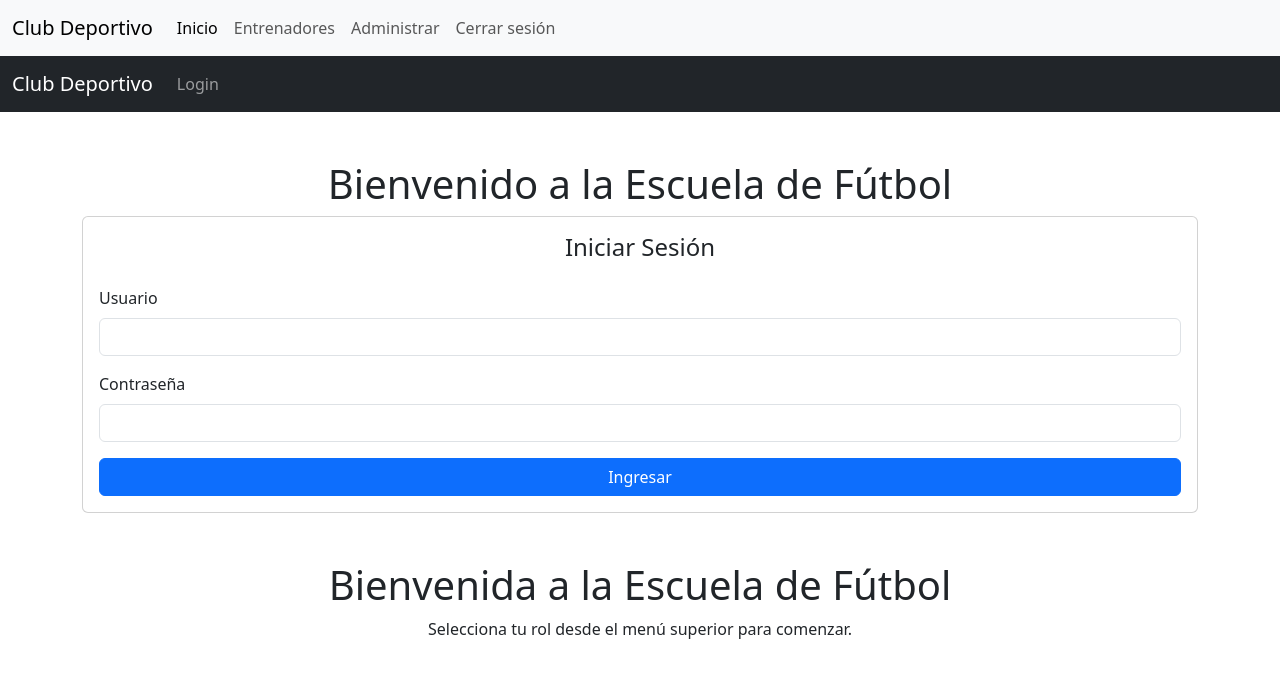
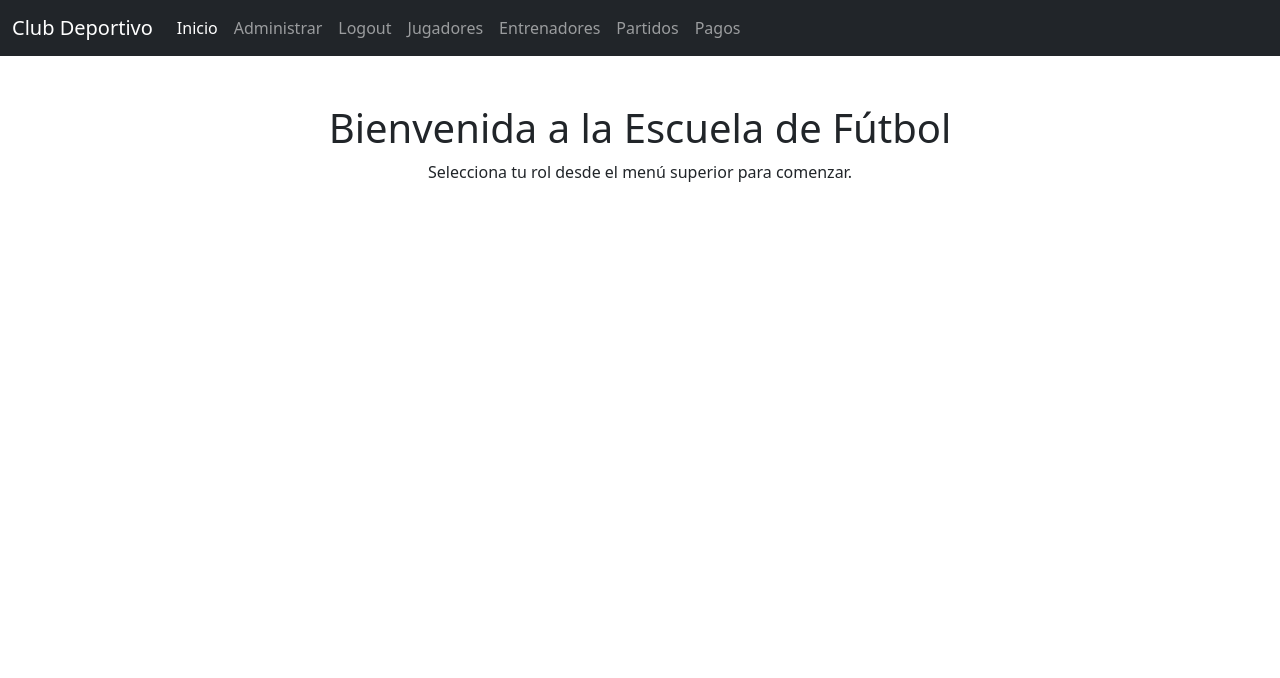
Before and after one commit to AdrianG2405/club_deportivo, a PHP site: page / in a window 1280 px wide. Shown: the top 678 px of the page. Run offline with PHP 8.4, Linux system fonts and the light colour scheme.

Commit message:
Primer commit - estructura inicial del proyecto

```diff
--- a/Includes/header.php
+++ b/Includes/header.php
@@ -4,12 +4,12 @@
     <meta charset="UTF-8">
     <meta name="viewport" content="width=device-width, initial-scale=1.0">
     <title>Club Deportivo</title>
-    <!-- Link a Bootstrap desde CDN -->
-    <link rel="stylesheet" href="https://cdn.jsdelivr.net/npm/bootstrap@5.3.2/dist/css/bootstrap.min.css">
+    <!-- Agregar Bootstrap -->
+    <link href="https://cdn.jsdelivr.net/npm/bootstrap@5.1.3/dist/css/bootstrap.min.css" rel="stylesheet">
 </head>
 <body>
-    <!-- Aquí puedes agregar un navbar (barra de navegación) -->
-    <nav class="navbar navbar-expand-lg navbar-light bg-light">
+    <!-- Menú de navegación -->
+    <nav class="navbar navbar-expand-lg navbar-dark bg-dark">
         <div class="container-fluid">
             <a class="navbar-brand" href="#">Club Deportivo</a>
             <button class="navbar-toggler" type="button" data-bs-toggle="collapse" data-bs-target="#navbarNav" aria-controls="navbarNav" aria-expanded="false" aria-label="Toggle navigation">
@@ -17,19 +17,38 @@
             </button>
             <div class="collapse navbar-collapse" id="navbarNav">
                 <ul class="navbar-nav">
+                    <!-- Enlace a la página de inicio -->
                     <li class="nav-item">
-                        <a class="nav-link active" aria-current="page" href="index.php">Inicio</a>
+                        <a class="nav-link active" href="index.php">Inicio</a>
+                    </li>
+                    <!-- Enlace a la página de administradores -->
+                    <li class="nav-item">
+                        <a class="nav-link" href="admin.php">Administrar</a>
+                    </li>
+                    <!-- Enlace al logout -->
+                    <li class="nav-item">
+                        <a class="nav-link" href="logout.php">Logout</a>
+                    </li>
+                    <!-- Aquí deberías agregar más páginas según sea necesario -->
+                    <!-- Por ejemplo -->
+                    <li class="nav-item">
+                        <a class="nav-link" href="jugadores.php">Jugadores</a>
                     </li>
                     <li class="nav-item">
-                        <a class="nav-link" href="pages/entrenadores.php">Entrenadores</a>
+                        <a class="nav-link" href="entrenadores.php">Entrenadores</a>
                     </li>
                     <li class="nav-item">
-                        <a class="nav-link" href="pages/administrar.php">Administrar</a>
+                        <a class="nav-link" href="partidos.php">Partidos</a>
                     </li>
                     <li class="nav-item">
-                        <a class="nav-link" href="includes/logout.php">Cerrar sesión</a>
+                        <a class="nav-link" href="pagos.php">Pagos</a>
                     </li>
+                    <!-- Otros enlaces adicionales si es necesario -->
                 </ul>
             </div>
         </div>
     </nav>
+
+    <!-- Contenido de la página -->
+    <div class="container mt-4">
+        <!-- Aquí puedes añadir el contenido específico para cada página -->
--- a/Includes/menu.php
+++ /dev/null
@@ -1,109 +0,0 @@
-<?php
-session_start();
-
-// Verifica si el usuario ha iniciado sesión
-if (isset($_POST['usuario']) && isset($_POST['contrasena'])) {
-    // Datos de inicio de sesión (usuario y contraseña)
-    $usuario = $_POST['usuario'];
-    $contrasena = $_POST['contrasena'];
-
-    // Datos de usuario y contraseña fijos (esto lo puedes cambiar según tu base de datos)
-    if ($usuario === 'admin' && $contrasena === 'admin123') {
-        $_SESSION['usuario'] = [
-            'nombre' => 'Administrador',
-            'rol' => 'administrador'
-        ];
-        header("Location: index.php");
-        exit;
-    } elseif ($usuario === 'entrenador' && $contrasena === 'entrenador123') {
-        $_SESSION['usuario'] = [
-            'nombre' => 'Entrenador',
-            'rol' => 'entrenador'
-        ];
-        header("Location: index.php");
-        exit;
-    } elseif ($usuario === 'padre' && $contrasena === 'padre123') {
-        $_SESSION['usuario'] = [
-            'nombre' => 'Padre',
-            'rol' => 'padre'
-        ];
-        header("Location: index.php");
-        exit;
-    } else {
-        $error = "Usuario o contraseña incorrectos";
-    }
-}
-
-// Si el usuario no ha iniciado sesión, redirige al login
-if (isset($_GET['logout'])) {
-    session_destroy();
-    header("Location: index.php");
-    exit;
-}
-
-// Comienza la parte de la visualización de la página
-?>
-
-<!DOCTYPE html>
-<html lang="es">
-<head>
-    <meta charset="UTF-8">
-    <title>Club Deportivo</title>
-    <link rel="stylesheet" href="https://cdn.jsdelivr.net/npm/bootstrap@5.3.2/dist/css/bootstrap.min.css">
-    <link rel="stylesheet" href="https://cdnjs.cloudflare.com/ajax/libs/font-awesome/6.0.0-beta3/css/all.min.css">
-</head>
-<body>
-    <!-- Header -->
-    <nav class="navbar navbar-expand-lg navbar-dark bg-dark">
-        <div class="container-fluid">
-            <a class="navbar-brand" href="index.php">Club Deportivo</a>
-            <div class="collapse navbar-collapse">
-                <ul class="navbar-nav me-auto">
-                    <?php if (isset($_SESSION['usuario'])): ?>
-                        <?php if ($_SESSION['usuario']['rol'] === 'administrador'): ?>
-                            <li class="nav-item"><a class="nav-link" href="admin.php">Administrador</a></li>
-                        <?php elseif ($_SESSION['usuario']['rol'] === 'entrenador'): ?>
-                            <li class="nav-item"><a class="nav-link" href="entrenador.php">Entrenador</a></li>
-                        <?php elseif ($_SESSION['usuario']['rol'] === 'padre'): ?>
-                            <li class="nav-item"><a class="nav-link" href="padre.php">Padre</a></li>
-                        <?php endif; ?>
-                        <li class="nav-item"><a class="nav-link" href="?logout=true">Cerrar sesión</a></li>
-                    <?php else: ?>
-                        <li class="nav-item"><a class="nav-link" href="index.php">Login</a></li>
-                    <?php endif; ?>
-                </ul>
-            </div>
-        </div>
-    </nav>
-
-    <!-- Contenido Principal -->
-    <div class="container mt-5">
-        <h1 class="text-center">Bienvenido a la Escuela de Fútbol</h1>
-
-        <?php if (!isset($_SESSION['usuario'])): ?>
-            <div class="card">
-                <div class="card-body">
-                    <h4 class="text-center mb-4">Iniciar Sesión</h4>
-                    <?php if (isset($error)): ?>
-                        <div class="alert alert-danger"><?= $error ?></div>
-                    <?php endif; ?>
-                    <form method="POST">
-                        <div class="mb-3">
-                            <label for="usuario" class="form-label">Usuario</label>
-                            <input type="text" name="usuario" class="form-control" required>
-                        </div>
-                        <div class="mb-3">
-                            <label for="contrasena" class="form-label">Contraseña</label>
-                            <input type="password" name="contrasena" class="form-control" required>
-                        </div>
-                        <button type="submit" class="btn btn-primary w-100">Ingresar</button>
-                    </form>
-                </div>
-            </div>
-        <?php else: ?>
-            <p class="text-center">Bienvenido, <?= $_SESSION['usuario']['nombre'] ?>! Elige una de las opciones del menú según tu rol.</p>
-        <?php endif; ?>
-    </div>
-
-</body>
-</html>
--- a/index.php
+++ b/index.php
@@ -1,5 +1,5 @@
 <?php include 'includes/header.php'; ?>
-<?php include 'includes/menu.php'; ?>
+
 
 <div class="container mt-5">
     <h1 class="text-center">Bienvenida a la Escuela de Fútbol</h1>
```
